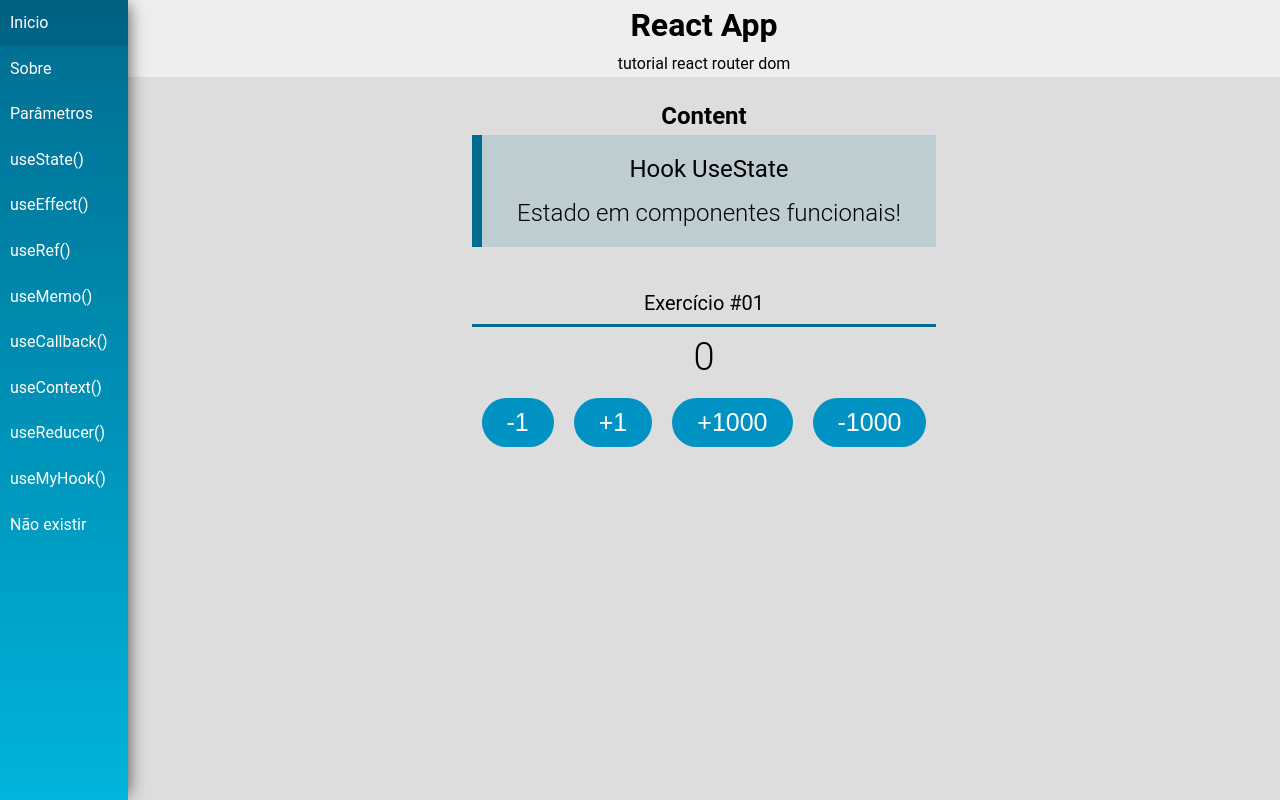
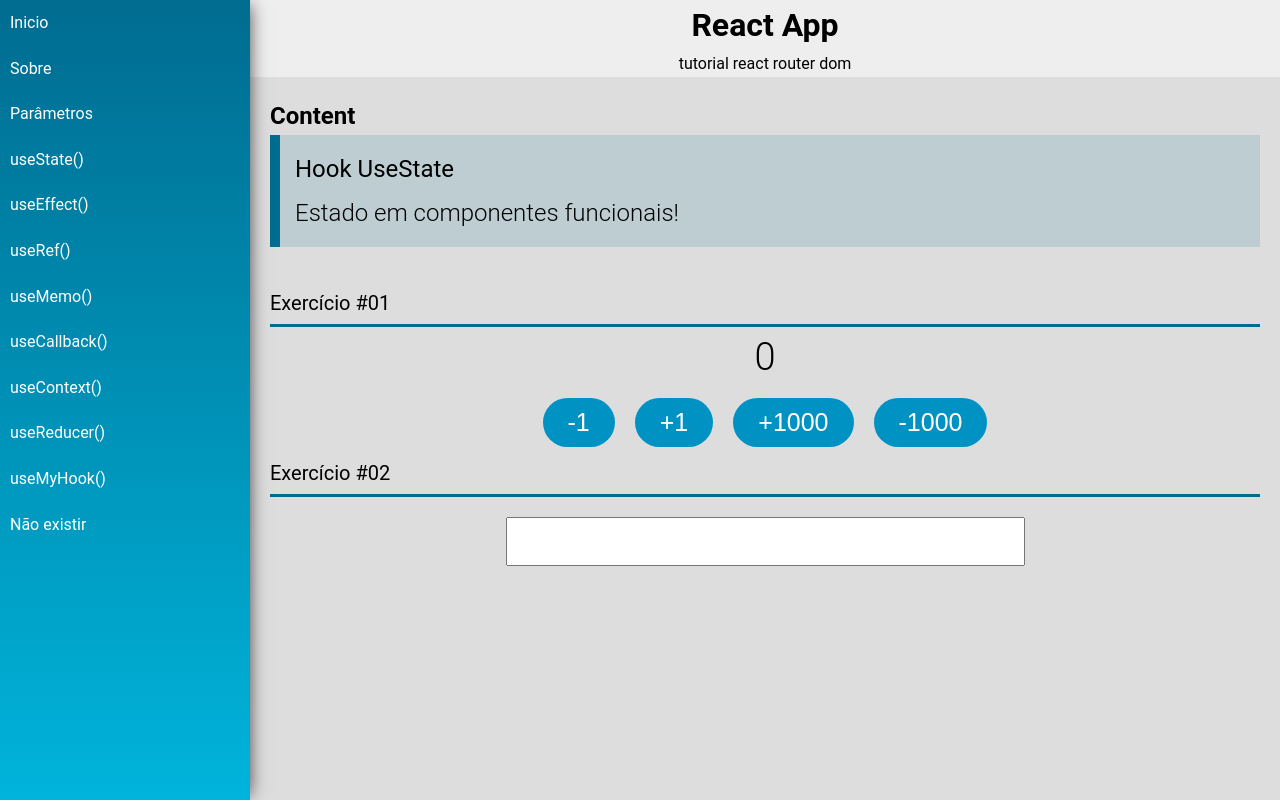
Before and after one commit to walber-vaz/curso-react-redux-cod3r, a React (Create React App) app in the folder navegacao/: page /useState in a window 1280 px wide. Built offline with nearby package versions, Linux system fonts and the light colour scheme.

Commit message:
feat: used hook useState - 2

```diff
--- a/navegacao/src/components/layout/Content/styles.css
+++ b/navegacao/src/components/layout/Content/styles.css
@@ -1,8 +1,4 @@
 .content {
-  display: flex;
-  flex-direction: column;
-  align-items: center;
-  text-align: center;
   flex-grow: 1;
   background-color: #ddd;
   padding: 2rem;
--- a/navegacao/src/components/layout/Menu/styles.css
+++ b/navegacao/src/components/layout/Menu/styles.css
@@ -1,6 +1,6 @@
 .menu {
   display: flex;
-  flex-basis: 10%;
+  flex-basis: 250px;
 
   background: linear-gradient(to top, #00b4db, #006c90);
 
@@ -37,6 +37,6 @@
 
 @media (max-width: 768px) {
   .menu {
-    flex-basis: 25%;
+    flex-basis: 250px;
   }
 }
--- a/navegacao/src/index.css
+++ b/navegacao/src/index.css
@@ -51,4 +51,6 @@
   justify-content: center;
   align-items: center;
   text-align: center;
+  flex-wrap: wrap;
+  min-width: 500px;
 }
--- a/navegacao/src/pages/examples/UseState.jsx
+++ b/navegacao/src/pages/examples/UseState.jsx
@@ -4,6 +4,7 @@
 
 const UseState = props => {
   const [count, setCount] = useState(0);
+  const [name, setName] = useState('');
 
   return (
     <div className="UseState">
@@ -35,6 +36,16 @@
           </button>
         </div>
       </div>
+      <SectionTitle title="Exercício #02" />
+      <div className="center">
+        <input
+          type="text"
+          className="input"
+          value={name}
+          onChange={e => setName(e.target.value)}
+        />
+        <span className="text">{name}</span>
+      </div>
     </div>
   );
 };
```
